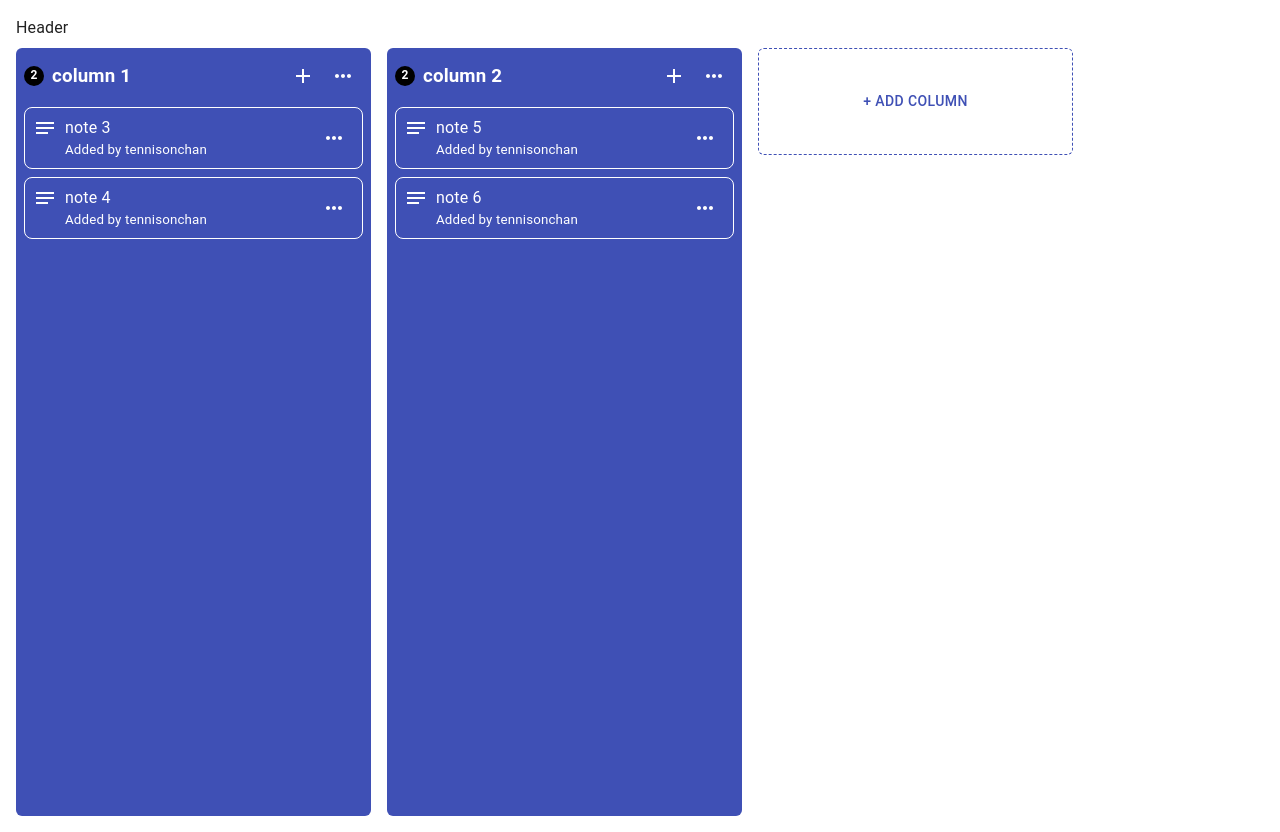
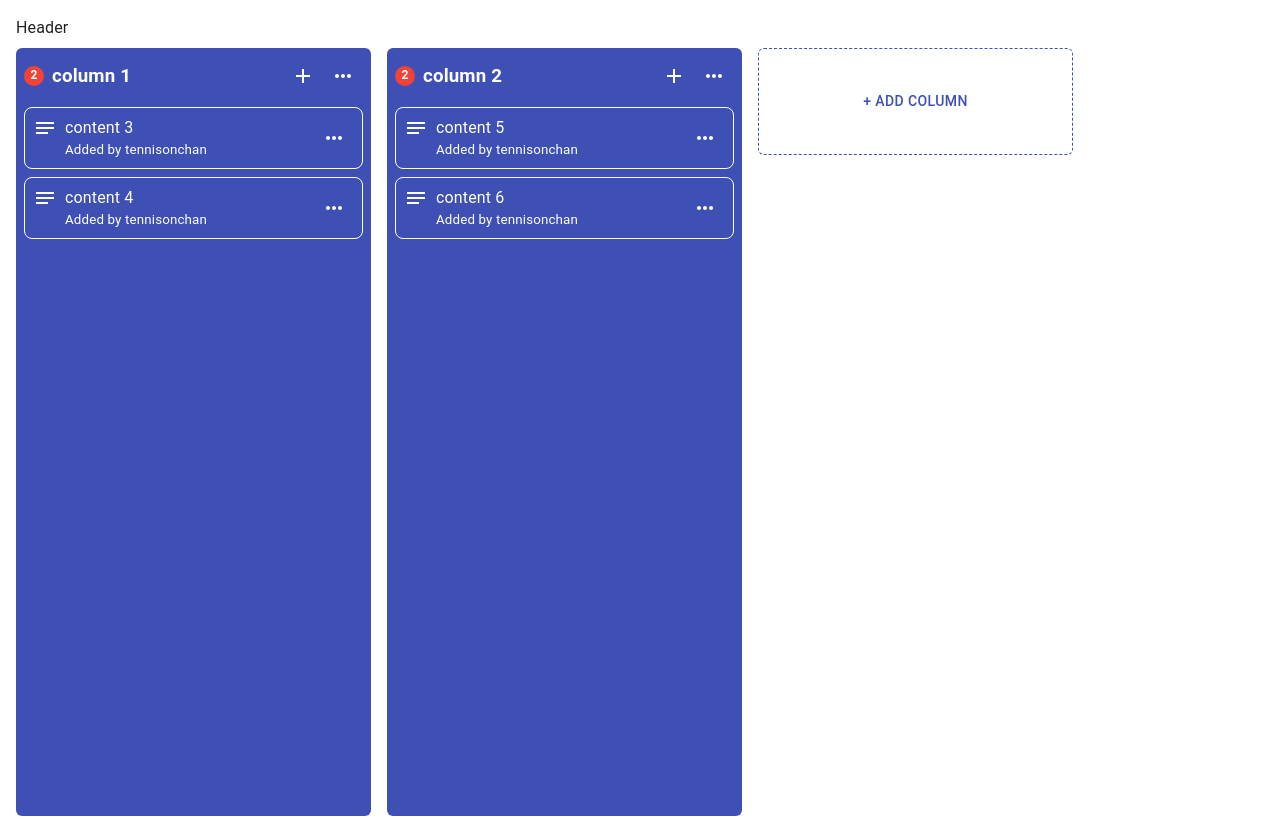
Before and after one commit to tennisonchan/kanban-dnd, a React (Create React App) app: page / in a window 1280 px wide. Built offline with nearby package versions, Linux system fonts and the light colour scheme.

Commit message:
Add hook useNotes

```diff
--- /dev/null
+++ b/public/dummy/columns.json
@@ -0,0 +1,13 @@
+{
+  "columns": {
+    "1": {
+      "id": "1",
+      "name": "column 1"
+    },
+    "2": {
+      "id": "2",
+      "name": "column 2"
+    }
+  },
+  "columnOrder": ["1", "2"]
+}
--- /dev/null
+++ b/public/dummy/notes.json
@@ -0,0 +1,36 @@
+{
+  "noteOrders": {
+    "1": ["3", "4"],
+    "2": ["5", "6"]
+  },
+  "notes": {
+    "5": {
+      "id": "5",
+      "name": "note 5",
+      "content": "content 5",
+      "createdAt": 1642715402904,
+      "status": "open"
+    },
+    "6": {
+      "id": "6",
+      "name": "note 6",
+      "content": "content 6",
+      "createdAt": 1642715402904,
+      "status": "open"
+    },
+    "3": {
+      "id": "3",
+      "name": "note 3",
+      "content": "content 3",
+      "createdAt": 1642715402904,
+      "status": "open"
+    },
+    "4": {
+      "id": "4",
+      "name": "note 4",
+      "content": "content 4",
+      "createdAt": 1642715402904,
+      "status": "open"
+    }
+  }
+}
--- a/public/dummyData.json
+++ /dev/null
@@ -1,29 +0,0 @@
-{
-  "columns": {
-    "1": {
-      "name": "column 1",
-      "notes": {
-        "3": {
-          "content": "note 3"
-        },
-        "4": {
-          "content": "note 4"
-        }
-      },
-      "noteOrder": ["3", "4"]
-    },
-    "2": {
-      "name": "column 2",
-      "notes": {
-        "5": {
-          "content": "note 5"
-        },
-        "6": {
-          "content": "note 6"
-        }
-      },
-      "noteOrder": ["5", "6"]
-    }
-  },
-  "columnOrder": ["1", "2"]
-}
--- a/src/app/components/ColumnBoard.js
+++ b/src/app/components/ColumnBoard.js
@@ -1,9 +1,11 @@
-import React, { useState } from "react";
+import React, { useState, useRef } from "react";
 import Box from "@mui/material/Box";
 import { makeStyles } from "@mui/styles";
 import NoteForm from "app/components/NoteForm";
 import ColumnBoardHeader from "app/components/ColumnBoardHeader";
 import ColumnCard from "app/components/ColumnCard";
+import { useNotes } from "app/hooks";
+import EditColumnMenu from "app/components/EditColumnMenu";
 
 const useStyles = makeStyles((theme) => ({
   columnBoard: {
@@ -26,30 +28,52 @@ const useStyles = makeStyles((theme) => ({
 
 const ColumnBoard = (props) => {
   const { column } = props;
-  const { name, notes = {}, noteOrder = [] } = column;
+  const [{ notes = {}, noteOrders = {} }, { addNote }] = useNotes();
+  const { id: columnId, name } = column;
+  const noteOrder = noteOrders?.[columnId] || [];
   const classes = useStyles();
   const [isAddingNote, setIsAddingNote] = useState(false);
   const noteCount = noteOrder.length;
+  const [isOpenEditMenu, setIsOpenEditMenu] = useState(false);
+  const anchor = useRef(null);
 
   const handleCreate = () => {
     setIsAddingNote(true);
   };
 
-  const handleEdit = () => {};
+  const handleOpenEditMenu = () => {
+    setIsOpenEditMenu(true);
+  };
 
   const handleCancelEditNote = () => {
     setIsAddingNote(false);
   };
 
-  const handleCreateNote = (note) => {};
+  const handleCreateNote = (content) => {
+    const newNote = { content, createdAt: Date.now() };
+    addNote(newNote, columnId);
+  };
+  const handleCloseEditMenu = () => {
+    setIsOpenEditMenu(false);
+  };
+  const handleDeleteColumn = () => {};
+  const handleEditColumn = () => {};
 
   return (
     <Box className={classes.columnBoard}>
       <ColumnBoardHeader
+        ref={anchor}
         columnName={name}
         noteCount={noteCount}
         onCreate={handleCreate}
-        onEdit={handleEdit}
+        onEdit={handleOpenEditMenu}
+      />
+      <EditColumnMenu
+        anchorEl={anchor.current}
+        isOpen={isOpenEditMenu}
+        onDelete={handleDeleteColumn}
+        onClose={handleCloseEditMenu}
+        onEdit={handleEditColumn}
       />
       {isAddingNote && (
         <NoteForm onCreate={handleCreateNote} onCancel={handleCancelEditNote} />
--- a/src/app/components/ColumnBoardHeader.js
+++ b/src/app/components/ColumnBoardHeader.js
@@ -1,4 +1,4 @@
-import React from "react";
+import React, { forwardRef } from "react";
 import IconButton from "@mui/material/IconButton";
 import { makeStyles } from "@mui/styles";
 import MoreHorizIcon from "@mui/icons-material/MoreHoriz";
@@ -21,7 +21,7 @@ const useStyles = makeStyles((theme) => ({
     height: "20px",
     color: theme.palette.primary.contrastText,
     textAlign: "center",
-    backgroundColor: theme.palette.secondary.contrastText,
+    backgroundColor: theme.palette.secondary.main,
     borderRadius: "2em",
   },
   columnHeader: {
@@ -37,7 +37,7 @@ const useStyles = makeStyles((theme) => ({
   },
 }));
 
-const ColumnBoardHeader = (props) => {
+const ColumnBoardHeader = (props, ref) => {
   const { columnName, noteCount, onCreate, onEdit } = props;
   const classes = useStyles();
 
@@ -45,7 +45,7 @@ const ColumnBoardHeader = (props) => {
     <div className={classes.columnHeader}>
       <span className={classes.counter}>{noteCount}</span>
       <h3 className={classes.columnName}>{columnName}</h3>
-      <div>
+      <div ref={ref}>
         <IconButton onClick={onCreate}>
           <AddIcon className={classes.addNoteIcon} />
         </IconButton>
@@ -57,4 +57,4 @@ const ColumnBoardHeader = (props) => {
   );
 };
 
-export default ColumnBoardHeader;
+export default forwardRef(ColumnBoardHeader);
--- /dev/null
+++ b/src/app/components/EditColumnMenu.js
@@ -0,0 +1,34 @@
+import * as React from "react";
+import Divider from "@mui/material/Divider";
+import Paper from "@mui/material/Paper";
+import Menu from "@mui/material/Menu";
+import MenuList from "@mui/material/MenuList";
+import MenuItem from "@mui/material/MenuItem";
+import ListItemText from "@mui/material/ListItemText";
+
+const EditColumnMenu = (props) => {
+  const { anchorEl, isOpen, onEdit, onDelete, onClose } = props;
+  console.log({ anchorEl });
+  return (
+    <Paper sx={{ width: 320, maxWidth: "100%" }}>
+      <Menu
+        sx={{ width: 320 }}
+        anchorEl={anchorEl}
+        open={isOpen}
+        onClose={onClose}
+      >
+        <MenuList>
+          <MenuItem onClick={onEdit}>
+            <ListItemText>Edit column</ListItemText>
+          </MenuItem>
+          <Divider />
+          <MenuItem onClick={onDelete}>
+            <ListItemText>Delete column</ListItemText>
+          </MenuItem>
+        </MenuList>
+      </Menu>
+    </Paper>
+  );
+};
+
+export default EditColumnMenu;
--- a/src/app/components/Home.js
+++ b/src/app/components/Home.js
@@ -3,7 +3,7 @@ import Button from "@mui/material/Button";
 import Header from "app/components/Header";
 import EmptyColumn from "app/components/EmptyColumn";
 import ColumnBoard from "app/components/ColumnBoard";
-import { useColumns } from "app/hooks";
+import { useColumns, useNotes } from "app/hooks";
 import { makeStyles } from "@mui/styles";
 import AddColumnModal from "app/components/AddColumnModal";
 
@@ -30,6 +30,7 @@ const useStyles = makeStyles((theme) => ({
 
 function Home(props) {
   const [{ columns = {}, columnOrder = [] }] = useColumns();
+  const [{ notes = {} }] = useNotes();
   const classes = useStyles();
   console.log(columns, columnOrder);
   const isNoColumns = !columnOrder.length;
@@ -53,7 +54,13 @@ function Home(props) {
       {!isNoColumns && (
         <div className={classes.columnsBoards}>
           {columnOrder.map((columnId) => {
-            return <ColumnBoard key={columnId} column={columns[columnId]} />;
+            return (
+              <ColumnBoard
+                key={columnId}
+                column={columns[columnId]}
+                notes={notes}
+              />
+            );
           })}
           <div className={classes.newColumnButtonContainer}>
             <Button onClick={handleOpen} className={classes.newColumnButton}>
--- a/src/app/hooks/index.js
+++ b/src/app/hooks/index.js
@@ -1,3 +1,4 @@
 import useColumns from "./useColumns";
+import useNotes from "./useNotes";
 
-export { useColumns };
+export { useColumns, useNotes };
--- a/src/app/hooks/useColumns.js
+++ b/src/app/hooks/useColumns.js
@@ -38,7 +38,7 @@ function useColumns() {
 
   useEffect(() => {
     async function fetchColumns() {
-      const resp = await axios.get("./dummyData.json");
+      const resp = await axios.get("./dummy/columns.json");
       console.log(resp.data);
       loadColumns(resp.data);
     }
--- /dev/null
+++ b/src/app/hooks/useNotes.js
@@ -0,0 +1,56 @@
+import { useEffect, useReducer } from "react";
+import axios from "axios";
+
+const initialState = { notes: {}, noteOrders: {} };
+
+function reducer(state, action) {
+  const { payload } = action;
+  switch (action.type) {
+    case "addNote":
+      const { note, columnId } = payload;
+      const { noteOrders } = state;
+      const noteOrder = noteOrders[columnId] || [];
+      return {
+        ...state,
+        noteOrders: {
+          ...noteOrders,
+          [columnId]: [...noteOrder, note.id],
+        },
+        notes: { ...state.note, [note.id]: note },
+      };
+    case "addNotes":
+      return {
+        ...state,
+        notes: payload.notes,
+        noteOrders: payload.noteOrders,
+      };
+    default:
+      return state;
+  }
+}
+
+function useNotes() {
+  const [state, dispatch] = useReducer(reducer, initialState);
+
+  function addNote(note, columnId) {
+    dispatch({ type: "addNote", payload: { note, columnId } });
+  }
+
+  function addNotes(payload) {
+    dispatch({ type: "addNotes", payload });
+  }
+
+  useEffect(() => {
+    async function fetchNotes() {
+      const resp = await axios.get("./dummy/notes.json");
+      console.log(resp.data);
+      addNotes(resp.data);
+    }
+    fetchNotes();
+  }, []);
+
+  console.log({ state });
+  return [state, { addNote, addNotes }];
+}
+
+export default useNotes;
```
